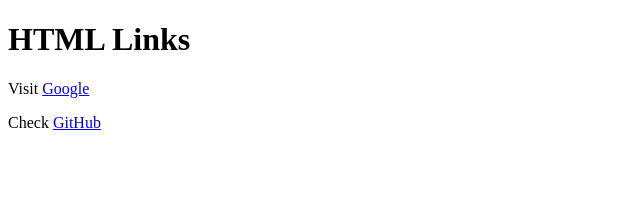
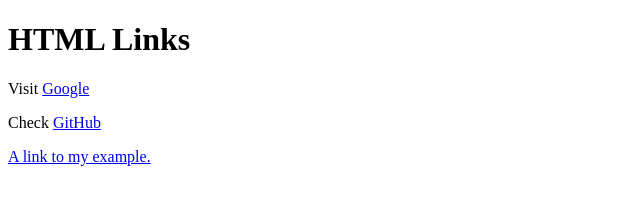
Before and after one commit to Prasanna-Ganesan/learn-html-step-by-step, a plain HTML site: page 01-basics/Links.html in a window 1280 px wide. Shown: the whole page, without its empty margins (0-640 px from the left). Drawn offline with Linux system fonts and the light colour scheme.

Commit message:
Update Links.html

```diff
--- a/01-basics/Links.html
+++ b/01-basics/Links.html
@@ -15,5 +15,7 @@
   <p>Visit <a href="https://www.google.com">Google</a></p>
   <p>Check <a href="https://github.com">GitHub</a></p>
 
+<!-- To use quote marks inside other quote marks of the same type (single quote or double quote) -->
+  <a href="https://www.google.com" title="An &quot;interesting&quot; reference">A link to my example.</a>
 </body>
 </html>
```
